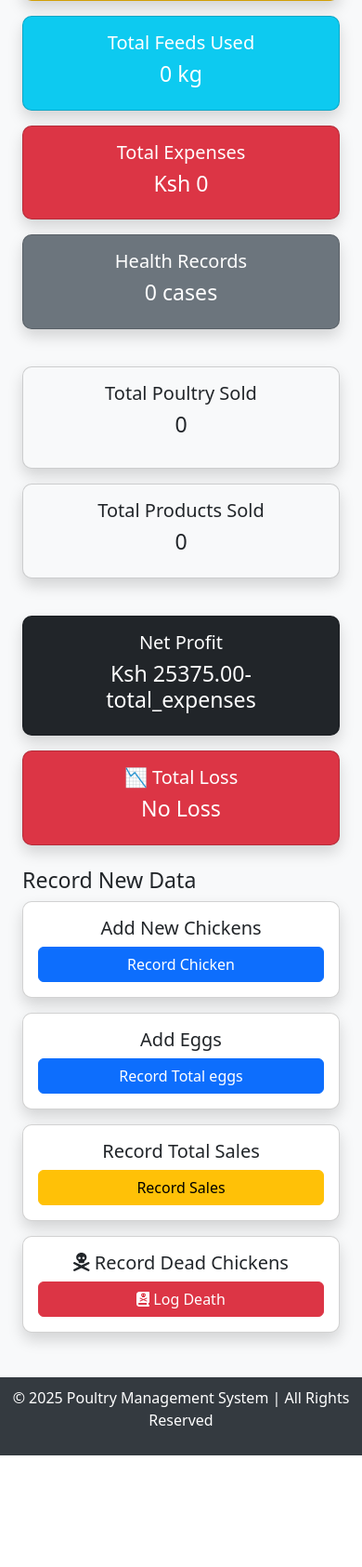
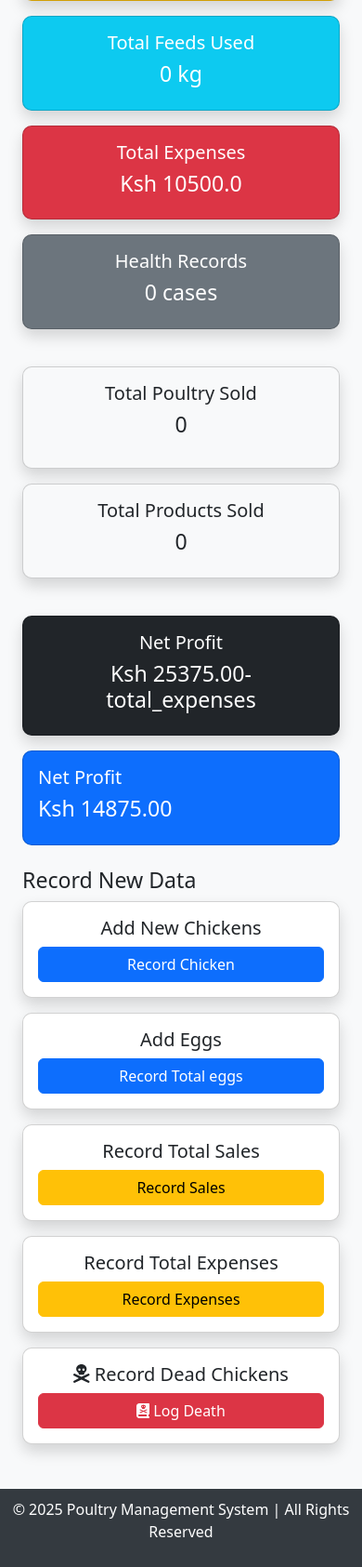
Before and after one commit to vincentiano23/poultryMgntSys, a Django app: page /dashboard/ in a window 390 px wide. Shown: the part 558-2243 px from the top of the page at 93% size. Before the commit the page ends 2123 px from the top, so only its background shows below. Run offline with Django 5.2, Linux system fonts and the light colour scheme; a user stored in the database is signed in; data comes from the database, SQL or seed files in the repository; both versions use the stored data as it was after the commit; data that the repository does not hold is empty.

Commit message:
Improved expense management template layout and responsiveness

```diff
--- a/poultry/templates/poultry/dashboard.html
+++ b/poultry/templates/poultry/dashboard.html
@@ -109,17 +109,11 @@
             </div>
         </div>
 
-        <div class="col-lg-6 col-md-12">
-            <div class="card bg-danger text-white shadow h-100">
-                <div class="card-body text-center">
-                    <h5 class="card-title">📉 Total Loss</h5>
-                    <h3>
-                        {% if total_sales < total_expenses %}
-                            Ksh {{ total_expenses|default:"0"|floatformat:2|add:"-total_sales"|default:"0.00" }}
-                        {% else %}
-                            No Loss
-                        {% endif %}
-                    </h3>
+        <div class="col-md-4">
+            <div class="card bg-primary text-white">
+                <div class="card-body">
+                    <h5>Net Profit</h5>
+                    <h3>Ksh {{ net_profit|floatformat:2 }}</h3>
                 </div>
             </div>
         </div>
@@ -128,7 +122,6 @@
     <!-- Navigation Buttons Section -->
     <h3 class="mt-4"> Record New Data</h3>
     <div class="row g-3">
-        <!-- Add Chickens Button -->
         <div class="col-md-4 col-sm-12">
             <div class="card shadow h-100">
                 <div class="card-body text-center">
@@ -147,7 +140,6 @@
             </div>
         </div>
 
-        <!-- Record Poultry Sales Button -->
         <div class="col-md-4 col-sm-12">
             <div class="card shadow h-100">
                 <div class="card-body text-center">
@@ -157,7 +149,15 @@
             </div>
         </div>
 
-        <!-- Record Dead Chickens Button -->
+        <div class="col-md-4 col-sm-12">
+            <div class="card shadow h-100">
+                <div class="card-body text-center">
+                    <h5 class="card-title">Record Total Expenses</h5>
+                    <a href="{% url 'expenses_list' %}" class="btn btn-warning w-100">Record Expenses</a>
+                </div>
+            </div>
+        </div>
+
         <div class="col-md-4 col-sm-12">
             <div class="card shadow h-100">
                 <div class="card-body text-center">
--- a/poultry/urls.py
+++ b/poultry/urls.py
@@ -1,6 +1,6 @@
 from django.urls import path
 from . import views
-from .views import dashboard, admin_dashboard, user_login, user_logout, register, manage_workers, delete_worker, manage_sales, add_chicken, add_eggs, view_eggs, view_chickens,view_incubation_schedules
+from .views import dashboard, admin_dashboard, user_login, user_logout, register, manage_workers, delete_worker, manage_sales, add_chicken, add_eggs, view_eggs, view_chickens,view_incubation_schedules, expenses_list
 
 urlpatterns = [
     path('', user_login, name='login'),
@@ -20,5 +20,5 @@
     path('record-sale/', views.record_poultry_sale, name='record_poultry_sale'),
     path('record-incubation/', views.record_incubation, name='record_incubation'),
     path('view-incubation/', views.view_incubation_schedules, name='view_incubation'),
-
+    path("expenses/", expenses_list, name="expenses_list"),
 ]
--- a/poultry/views.py
+++ b/poultry/views.py
@@ -4,7 +4,8 @@
 from django.contrib.auth.models import User
 from django.contrib import messages
 from django.db.models import Sum, F
-from .forms import EggCollectionForm, BulkChickenForm, IncubationScheduleForm, DeadChickenForm
+from decimal import Decimal
+from .forms import EggCollectionForm, BulkChickenForm, IncubationScheduleForm, DeadChickenForm, ExpenseForm
 from .models import Chicken, Egg, Feed, HealthRecord, Sale, Expense, IncubationSchedule, MortalityRecord
 
 def user_login(request):
@@ -52,7 +53,10 @@
 def dashboard(request):
     """Worker dashboard"""
     chickens = Chicken.objects.values('category').annotate(total=Sum('quantity'))
-    total_sales = Sale.objects.aggregate(total=Sum(F('price') * F('quantity')))['total'] or 0
+    total_sales = Sale.objects.aggregate(total=Sum(F('price') * F('quantity')))['total'] or Decimal('0.0')
+    total_expenses = Expense.objects.aggregate(total=Sum("amount"))["total"] or Decimal('0.0')
+    total_expenses = Decimal(str(total_expenses))
+    net_profit = total_sales - total_expenses
     total_feeds = Feed.objects.aggregate(total=Sum('quantity_kg'))['total'] or 0
     context = {
         'total_chickens': sum(chicken['total'] for chicken in chickens),
@@ -60,6 +64,9 @@
         'total_eggs': Egg.objects.aggregate(total=Sum('quantity'))['total'] or 0,
         'total_feeds': total_feeds,
         'total_sales': total_sales,
+        'total_expenses': total_expenses,
+        'net_profit': net_profit,
+
     }
     return render(request, 'poultry/dashboard.html', context)
 
@@ -283,3 +290,24 @@
 def view_dead_chickens(request):
     """View all dead chickens"""
     return render(request, 'poultry/view_dead_chickens.html', {'dead_chickens': MortalityRecord.objects.all()})
+
+@login_required
+def expenses_list(request):
+    expenses = Expense.objects.all()
+    total_expenses = sum(exp.amount for exp in expenses)
+
+    if request.method == "POST":
+        form = ExpenseForm(request.POST)
+        if form.is_valid():
+            form.save()
+            messages.success(request, "Expense added successfully!")
+            return redirect("expenses_list")
+    else:
+        form = ExpenseForm()
+
+    context = {
+        "expenses": expenses,
+        "total_expenses": total_expenses,
+        "form": form
+    }
+    return render(request, "poultry/expenses.html", context)
```
Also changed, not shown: poultry/templates/poultry/expenses.html (added, +60 -0 lines), db.sqlite3.
